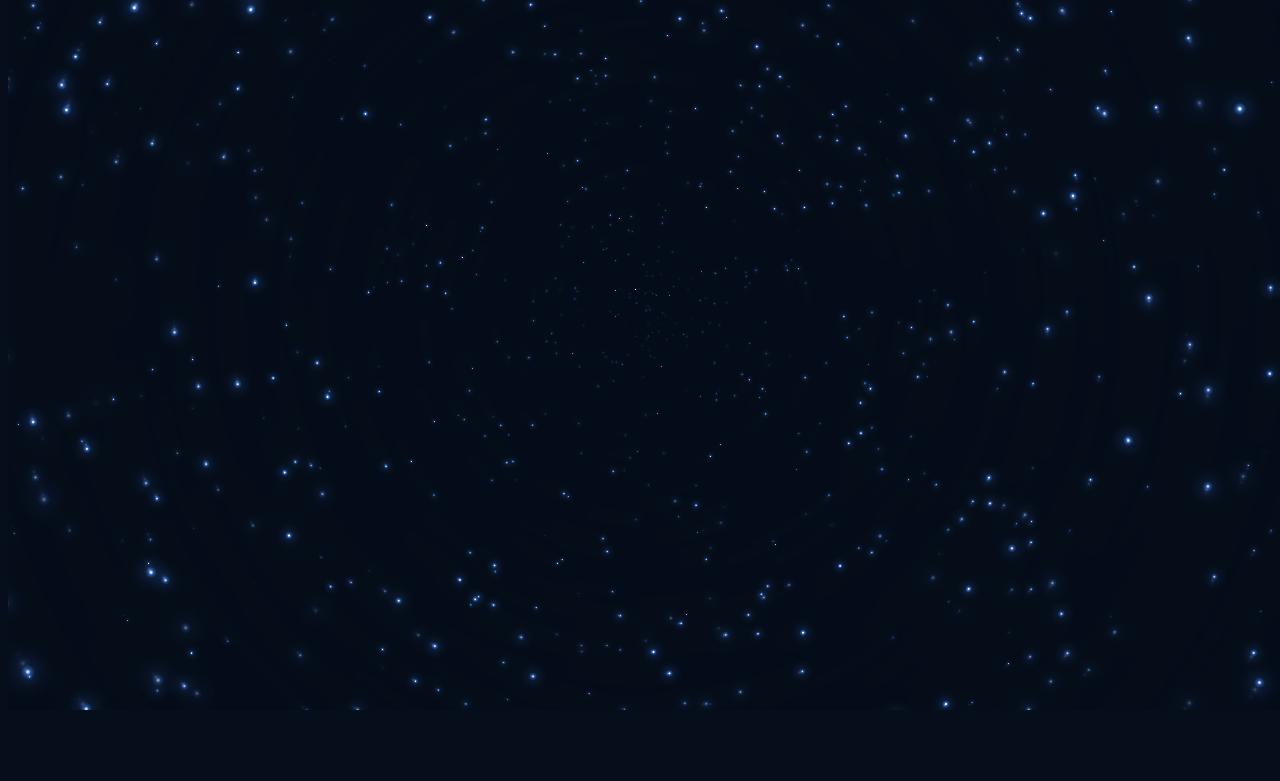
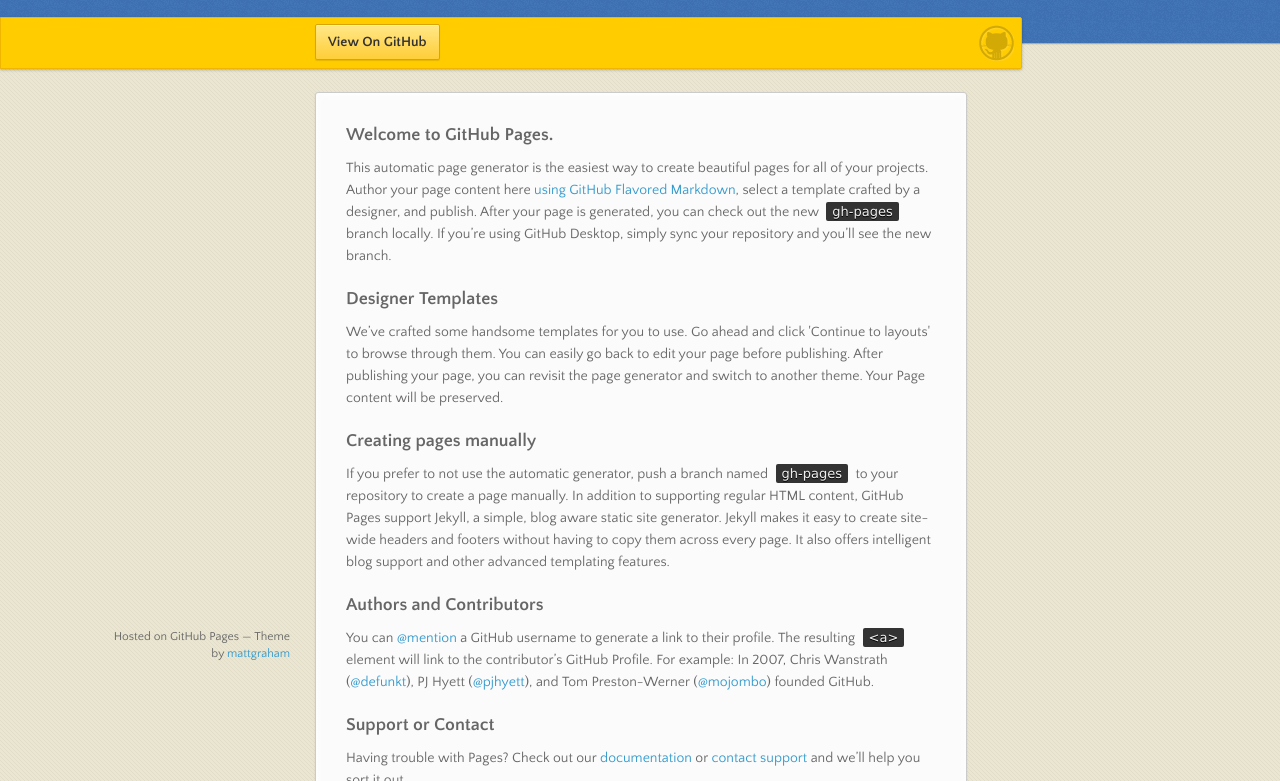
Before and after one commit to fanqinglong/fanqinglong.github.io, a plain HTML site: page index.html in a window 1280 px wide. Shown: the part 98-879 px from the top of the page. Before the commit the page ends 820 px from the top, so only its background shows below. Drawn offline with nearby package versions, Linux system fonts and the light colour scheme; animation ran at ten frames a second.

Commit message:
嘎嘎嘎

```diff
--- a/index.html
+++ b/index.html
@@ -1,122 +1,67 @@
-<!DOCTYPE html>
-<html lang="en">
-<head>
-    <meta charset="UTF-8">
-    <title>Title</title>
-    <style>
-        body {
-            background: #060e1b;
-            overflow: hidden;
-        }
+<!doctype html>
+<html>
+  <head>
+    <meta charset="utf-8">
+    <meta http-equiv="X-UA-Compatible" content="chrome=1">
+    <title>Fanqinglong.GitHub.io by fanqinglong</title>
+    <link rel="stylesheet" href="stylesheets/styles.css">
+    <link rel="stylesheet" href="stylesheets/github-dark.css">
+    <script src="https://ajax.googleapis.com/ajax/libs/jquery/1.7.1/jquery.min.js"></script>
+    <script src="javascripts/main.js"></script>
+    <!--[if lt IE 9]>
+      <script src="//html5shiv.googlecode.com/svn/trunk/html5.js"></script>
+    <![endif]-->
+    <meta name="viewport" content="width=device-width, initial-scale=1, user-scalable=no">
 
-        canvas {
-        //opacity: 0.5;
-        }
-    </style>
-</head>
-<body>
-<canvas id="canvas"></canvas>
-<script>
-    "use strict";
+  </head>
+  <body>
 
-    var canvas = document.getElementById('canvas'),
-            ctx = canvas.getContext('2d'),
-            w = canvas.width = window.innerWidth,
-            h = canvas.height = window.innerHeight,
+      <header>
+        <h1>Fanqinglong</h1>
+        <p>范庆龙专用博客</p>
+      </header>
 
-            hue = 217,
-            stars = [],
-            count = 0,
-            maxStars = 1200;
+      <div id="banner">
+        <span id="logo"></span>
 
-    var canvas2 = document.createElement('canvas'),
-            ctx2 = canvas2.getContext('2d');
-    canvas2.width = 100;
-    canvas2.height = 100;
-    var half = canvas2.width / 2,
-            gradient2 = ctx2.createRadialGradient(half, half, 0, half, half, half);
-    gradient2.addColorStop(0.025, '#fff');
-    gradient2.addColorStop(0.1, 'hsl(' + hue + ', 61%, 33%)');
-    gradient2.addColorStop(0.25, 'hsl(' + hue + ', 64%, 6%)');
-    gradient2.addColorStop(1, 'transparent');
+        <a href="https://github.com/fanqinglong" class="button fork"><strong>View On GitHub</strong></a>
+      </div><!-- end banner -->
 
-    ctx2.fillStyle = gradient2;
-    ctx2.beginPath();
-    ctx2.arc(half, half, half, 0, Math.PI * 2);
-    ctx2.fill();
+    <div class="wrapper">
+      <nav>
+        <ul></ul>
+      </nav>
+      <section>
+        <h3>
+<a id="welcome-to-github-pages" class="anchor" href="#welcome-to-github-pages" aria-hidden="true"><span aria-hidden="true" class="octicon octicon-link"></span></a>Welcome to GitHub Pages.</h3>
 
-    // End cache
+<p>This automatic page generator is the easiest way to create beautiful pages for all of your projects. Author your page content here <a href="https://guides.github.com/features/mastering-markdown/">using GitHub Flavored Markdown</a>, select a template crafted by a designer, and publish. After your page is generated, you can check out the new <code>gh-pages</code> branch locally. If you’re using GitHub Desktop, simply sync your repository and you’ll see the new branch.</p>
 
-    function random(min, max) {
-        if (arguments.length < 2) {
-            max = min;
-            min = 0;
-        }
+<h3>
+<a id="designer-templates" class="anchor" href="#designer-templates" aria-hidden="true"><span aria-hidden="true" class="octicon octicon-link"></span></a>Designer Templates</h3>
 
-        if (min > max) {
-            var hold = max;
-            max = min;
-            min = hold;
-        }
+<p>We’ve crafted some handsome templates for you to use. Go ahead and click 'Continue to layouts' to browse through them. You can easily go back to edit your page before publishing. After publishing your page, you can revisit the page generator and switch to another theme. Your Page content will be preserved.</p>
 
-        return Math.floor(Math.random() * (max - min + 1)) + min;
-    }
+<h3>
+<a id="creating-pages-manually" class="anchor" href="#creating-pages-manually" aria-hidden="true"><span aria-hidden="true" class="octicon octicon-link"></span></a>Creating pages manually</h3>
 
-    function maxOrbit(x, y) {
-        var max = Math.max(x, y),
-                diameter = Math.round(Math.sqrt(max * max + max * max));
-        return diameter / 2;
-    }
+<p>If you prefer to not use the automatic generator, push a branch named <code>gh-pages</code> to your repository to create a page manually. In addition to supporting regular HTML content, GitHub Pages support Jekyll, a simple, blog aware static site generator. Jekyll makes it easy to create site-wide headers and footers without having to copy them across every page. It also offers intelligent blog support and other advanced templating features.</p>
 
-    var Star = function() {
+<h3>
+<a id="authors-and-contributors" class="anchor" href="#authors-and-contributors" aria-hidden="true"><span aria-hidden="true" class="octicon octicon-link"></span></a>Authors and Contributors</h3>
 
-        this.orbitRadius = random(maxOrbit(w, h));
-        this.radius = random(60, this.orbitRadius) / 12;
-        this.orbitX = w / 2;
-        this.orbitY = h / 2;
-        this.timePassed = random(0, maxStars);
-        this.speed = random(this.orbitRadius) / 50000;
-        this.alpha = random(2, 10) / 10;
+<p>You can <a href="https://help.github.com/articles/basic-writing-and-formatting-syntax/#mentioning-users-and-teams" class="user-mention">@mention</a> a GitHub username to generate a link to their profile. The resulting <code>&lt;a&gt;</code> element will link to the contributor’s GitHub Profile. For example: In 2007, Chris Wanstrath (<a href="https://github.com/defunkt" class="user-mention">@defunkt</a>), PJ Hyett (<a href="https://github.com/pjhyett" class="user-mention">@pjhyett</a>), and Tom Preston-Werner (<a href="https://github.com/mojombo" class="user-mention">@mojombo</a>) founded GitHub.</p>
 
-        count++;
-        stars[count] = this;
-    }
+<h3>
+<a id="support-or-contact" class="anchor" href="#support-or-contact" aria-hidden="true"><span aria-hidden="true" class="octicon octicon-link"></span></a>Support or Contact</h3>
 
-    Star.prototype.draw = function() {
-        var x = Math.sin(this.timePassed) * this.orbitRadius + this.orbitX,
-                y = Math.cos(this.timePassed) * this.orbitRadius + this.orbitY,
-                twinkle = random(10);
+<p>Having trouble with Pages? Check out our <a href="https://help.github.com/pages">documentation</a> or <a href="https://github.com/contact">contact support</a> and we’ll help you sort it out.</p>
+      </section>
+      <footer>
+        <p><small>Hosted on GitHub Pages &mdash; Theme by <a href="https://twitter.com/michigangraham">mattgraham</a></small></p>
+      </footer>
+    </div>
+    <!--[if !IE]><script>fixScale(document);</script><![endif]-->
 
-        if (twinkle === 1 && this.alpha > 0) {
-            this.alpha -= 0.05;
-        } else if (twinkle === 2 && this.alpha < 1) {
-            this.alpha += 0.05;
-        }
-
-        ctx.globalAlpha = this.alpha;
-        ctx.drawImage(canvas2, x - this.radius / 2, y - this.radius / 2, this.radius, this.radius);
-        this.timePassed += this.speed;
-    }
-
-    for (var i = 0; i < maxStars; i++) {
-        new Star();
-    }
-
-    function animation() {
-        ctx.globalCompositeOperation = 'source-over';
-        ctx.globalAlpha = 0.8;
-        ctx.fillStyle = 'hsla(' + hue + ', 64%, 6%, 1)';
-        ctx.fillRect(0, 0, w, h)
-
-        ctx.globalCompositeOperation = 'lighter';
-        for (var i = 1, l = stars.length; i < l; i++) {
-            stars[i].draw();
-        };
-
-        window.requestAnimationFrame(animation);
-    }
-
-    animation();
-</script>
-</body>
+  </body>
 </html>
```
Also changed, not shown: star.html (added, +122 -0 lines).
